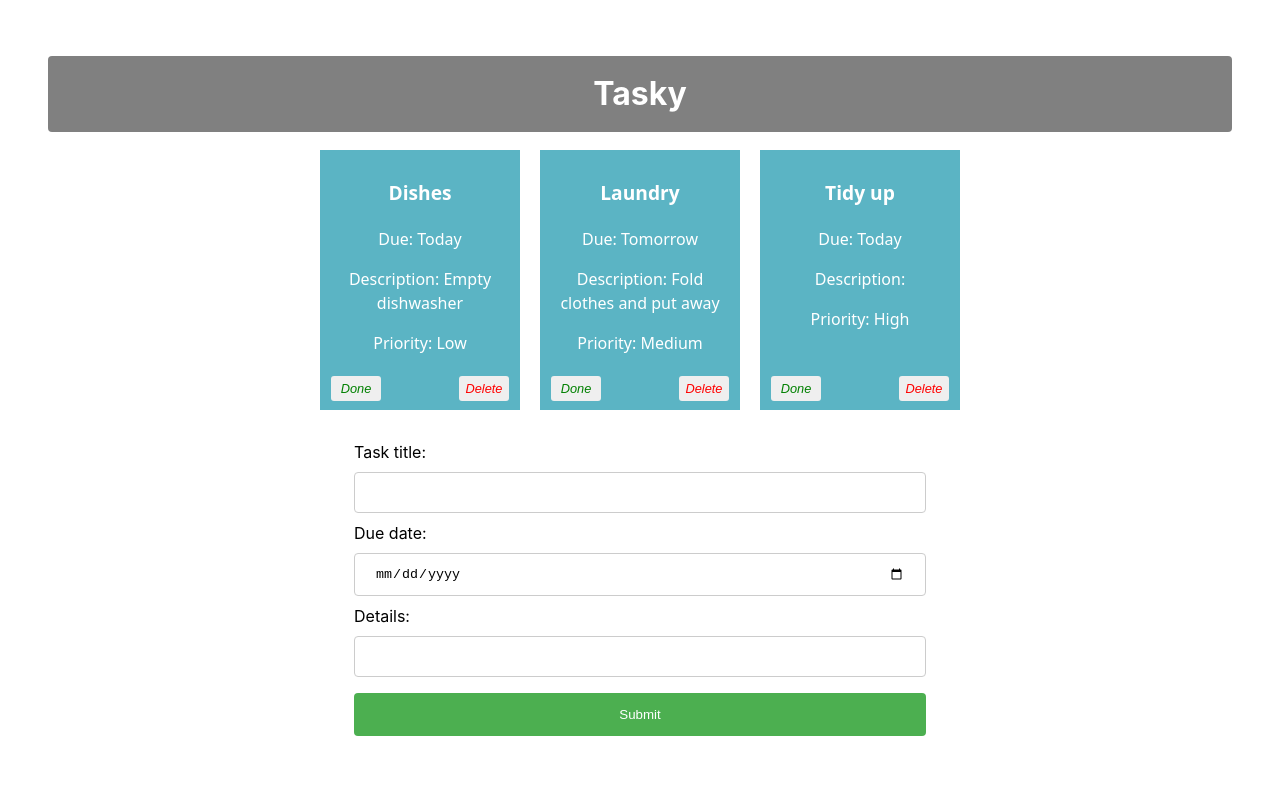
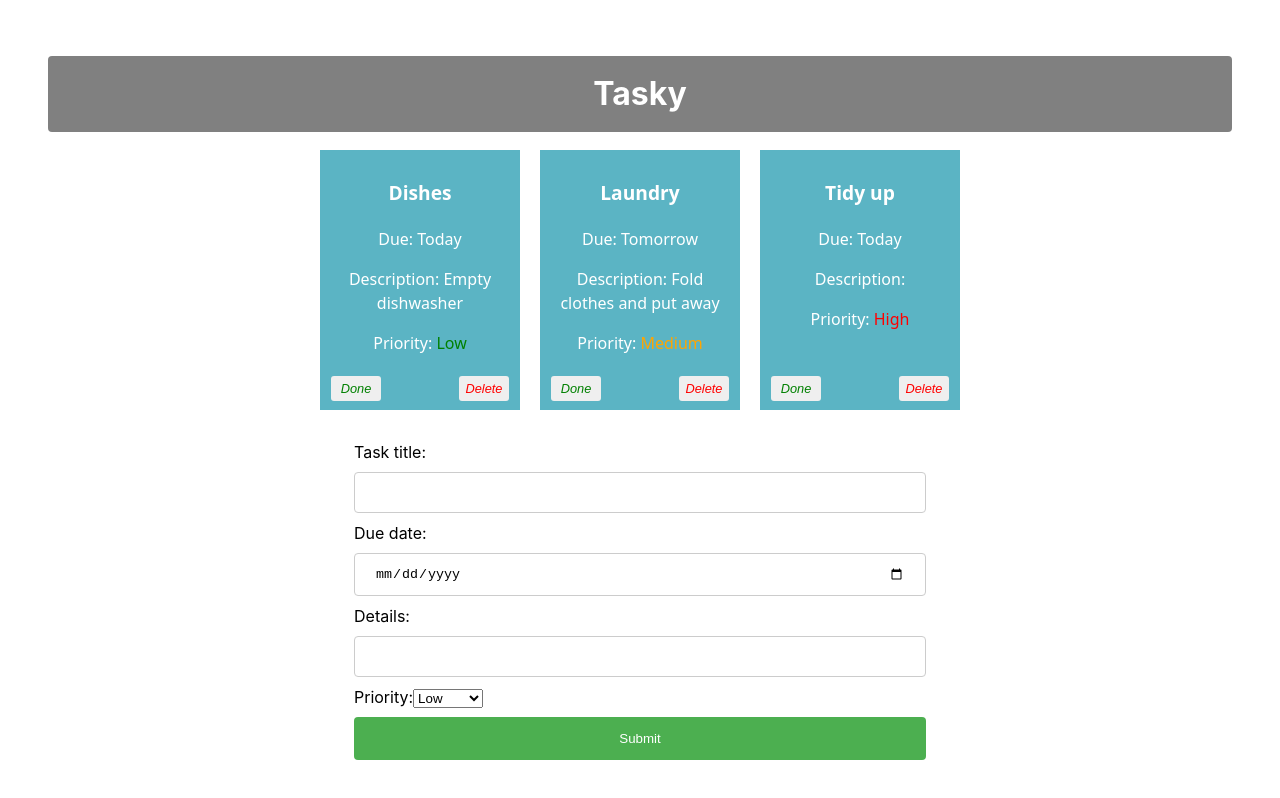
Before and after one commit to joshLuker01/react-basics-labs, a React (Vite) app in the folder tasky/: page / in a window 1280 px wide. Shown: the top 798 px of the page. Built offline with nearby package versions, Linux system fonts and the light colour scheme.

Commit message:
Tasky Lab 2b - Exercises done

```diff
--- a/tasky/src/App.jsx
+++ b/tasky/src/App.jsx
@@ -18,10 +18,11 @@
     ]
   });
 
-  const [ formState, setFormState ] = useState({
+  const [formState, setFormState] = useState({
     title: "",
     description: "",
-    deadline: ""
+    deadline: "",
+    priority: "low"
   });
 
 
@@ -29,20 +30,20 @@
   const doneHandler = (taskIndex) => {
     const tasks = [...taskState.tasks];
     tasks[taskIndex].done = !tasks[taskIndex].done;
-    setTaskState({tasks});
+    setTaskState({ tasks });
     console.log(`${taskIndex} ${tasks[taskIndex].done}`);
   }
 
   const deleteHandler = (taskIndex) => {
     const tasks = [...taskState.tasks];
     tasks.splice(taskIndex, 1);
-    setTaskState({tasks});
+    setTaskState({ tasks });
   }
 
   const formChangeHandler = (event) => {
-    let form = {...formState};
+    let form = { ...formState };
 
-    switch(event.target.name) {
+    switch (event.target.name) {
       case "title":
         form.title = event.target.value;
         break;
@@ -51,6 +52,9 @@
         break;
       case "deadline":
         form.deadline = event.target.value;
+        break;
+      case "priority":
+        form.priority = event.target.value;
         break;
       default:
         form = formState;
@@ -62,12 +66,12 @@
     event.preventDefault();
 
     const tasks = [...taskState.tasks];
-    const form = {...formState};
+    const form = { ...formState };
 
     form.id = uuidv4();
 
     tasks.push(form);
-    setTaskState({tasks});
+    setTaskState({ tasks });
   }
 
 
@@ -83,7 +87,7 @@
           priority={task.priority}
           done={task.done}
           markDone={() => doneHandler(index)}
-          deleteTask = {() => deleteHandler(index)}
+          deleteTask={() => deleteHandler(index)}
 
         />
       ))}
--- a/tasky/src/components/Form.jsx
+++ b/tasky/src/components/Form.jsx
@@ -1,28 +1,58 @@
 const AddTaskForm = (props) => {
-
   return (
     <div>
       <form onSubmit={props.submit}>
+        <label>
+          Task title:
+          <input
+            type="text"
+            name="title"
+            required
+            onChange={(event) => props.change(event)}
+          />
+        </label>
+        <br />
 
         <label>
-        Task title:
-        <input type="text" name="title" required onChange={(event) => props.change(event)} />
+          Due date:
+          <input
+            type="date"
+            name="deadline"
+            required
+            onChange={(event) => props.change(event)}
+          />
         </label>
         <br />
+
         <label>
-        Due date:
-        <input type="date" name="deadline" required onChange={(event) => props.change(event)} />
+          Details:
+          <input
+            type="text"
+            name="description"
+            onChange={(event) => props.change(event)}
+          />
         </label>
         <br />
+
+
         <label>
-        Details:
-        <input type="text" name="description" onChange={(event) => props.change(event)} />
+          Priority:
+          <select
+            name="priority"
+            onChange={(event) => props.change(event)}
+            defaultValue="Low"
+          >
+            <option value="Low">Low</option>
+            <option value="Medium">Medium</option>
+            <option value="High">High</option>
+          </select>
         </label>
+        <br />
 
         <input type="submit" value="Submit" />
       </form>
     </div>
-  )
+  );
 };
 
 export default AddTaskForm;
--- a/tasky/src/components/Task.jsx
+++ b/tasky/src/components/Task.jsx
@@ -1,20 +1,21 @@
 const Task = (props) => {
+  const priorityColor =
+    props.priority === "High" ? "red" :
+    props.priority === "Medium" ? "orange" :
+    "green"; // Low or default
 
   return (
     <div className="card" style={{ backgroundColor: props.done ? 'lightgrey' : '#5bb4c4' }}>
       <p className="title">{props.title}</p>
       <p>Due: {props.deadline}</p>
       <p>Description: {props.description}</p>
-    <p>Priority: {props.priority}</p>
+      <p>
+        Priority: <span style={{ color: priorityColor }}>{props.priority}</span>
+      </p>
       <button onClick={props.markDone} className='doneButton'>Done</button>
       <button className='deleteButton' onClick={props.deleteTask}>Delete</button>
-
     </div>
   );
-
-
-
-
 }
 
 export default Task;
```
Lines whose indentation alone changed are shown as unchanged.
